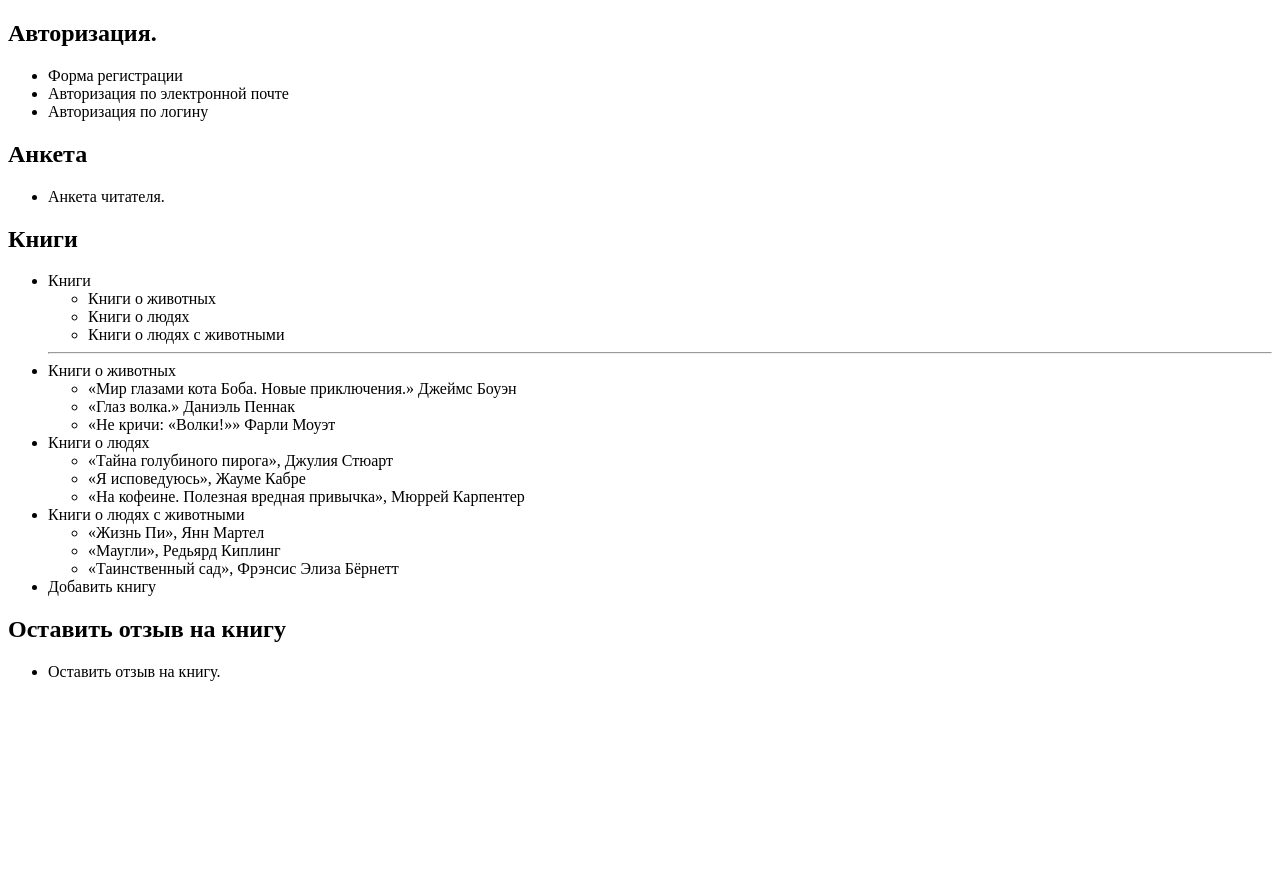
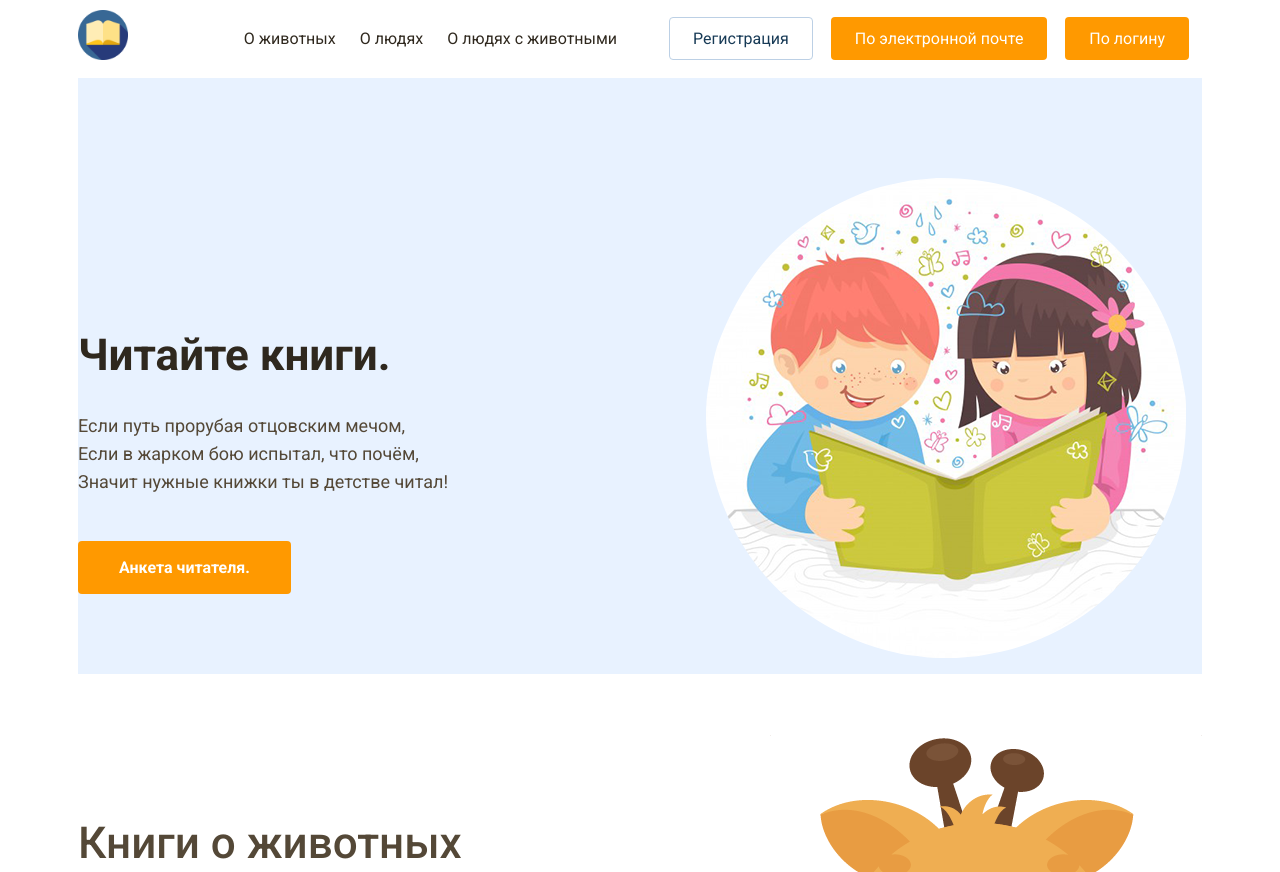
Before and after one commit to VladimirMakarof/itmo-curse, a plain HTML site: page index.html in a window 1280 px wide. Shown: the top 872 px of the page. Before the commit the page ends 800 px from the top, so only its background shows below. Drawn offline with Linux system fonts and the light colour scheme.

Commit message:
25.03.21

```diff
--- a/index.html
+++ b/index.html
@@ -5,66 +5,107 @@
 		<meta name="viewport" content="width=device-width, initial-scale=1.0">
 		<title>Книги</title>
 		<link rel="icon" href="images/favicon.ico" type="image/x-icon">
+		<link rel="preconnect" href="https://fonts.gstatic.com">
+		<link rel="preconnect" href="https://fonts.gstatic.com">
+		<link href="https://fonts.googleapis.com/css2?family=Roboto:wght@400;500;700&display=swap" rel="stylesheet">
+		<link rel="stylesheet" href="style/reset.css">
 		<link rel="stylesheet" href="style/style.css">
 	</head>
 	<body>
-		<div>
-			<h2>Авторизация.</h2>
-
-			<ul>
-				<li><a href="forms/reg.html">Форма регистрации</a></li>
-				<li><a href="forms/by_mail.html">Авторизация по электронной почте</a></li>
-				<li><a href="forms/login.html">Авторизация по логину</a></li>
+		<header class="header">
+			<div class="container">
+				<div class="header__inner">
+					<a class="logo" href="#">
+						<img class="logo__img" src="images/logo.png" alt="logo-images">
+					</a>
+					<nav class="menu">
+						<ul class="menu__list">
+							<li class="menu__list-item">
+								<a class="menu__list-link" href="pages/animal_books.html">O животных</a>
+							</li>
+							<li class="menu__list-item">
+								<a class="menu__list-link" href="pages/people_books.html">O людях</a>
+							</li>
+							<li class="menu__list-item">
+								<a class="menu__list-link" href="pages/animal_people.html">O людях с животными</a>
+							</li>
+						</ul>
+					</nav>
+					<div class="user-nav">
+						<a class="user-nav__link" href="forms/reg.html">Регистрация</a>
+						<a class="user-nav__link" href="forms/by_mail.html">По электронной почте</a>
+						<a class="user-nav__link" href="forms/login.html">По логину</a>
+					</div>
+				</header>
+				<section class="top">
+					<div class="container">
+						<div class="top__inner">
+							<h1 class="top__title title">Читайте книги.</h1>
+							<p class="top__text"> Если путь прорубая отцовским мечом,<br>Если в жарком бою испытал, что почём,<br>Значит нужные книжки ты в детстве читал!
+							</p>
+							<form  action="forms/anketa.html">
+								<button class="top__btn">Анкета читателя.</button>
+							</form>
+						</div>
+					</div>
+				</section>
+				<section class="main">
+					<div class="container">
+						<div class="main__inner">
+							<div class="main__inner-animals">
+								<a class="main__inner-title" href="#">Книги о животных</a>
+								<ul class="">
+									<li class="">
+										<a class="menu__list-link" href="pages/Bowen.html"><span class="menu__list-name"><<Мир глазами кота Боба. Новые приключения.>></span> Джеймс Боуэн</a>
+									</li>
+									<li class="">
+										<a class="menu__list-link" href="pages/Pennac.html"><span class="menu__list-name"><<Глаз волка.>> </span>Даниэль Пеннак</a>
+									</li>
+									<li class="">
+										<a class="menu__list-link" href="pages/Mowat.html"><span class="menu__list-name"><<Не кричи: Волки!>> </span>Фарли Моуэт</a>
+									</li>
 								</ul>
 							</div>
-		<div>
-			<h2>Анкета</h2>
-			<ul>
-				<li><a href="forms/anketa.html">Анкета читателя.</a></li>
+							<div class="main__inner-people">
+								<a class="main__inner-title" href="#">Книги о людях.</a>
+								<ul class="">
+									<li class="">
+										<a class="menu__list-link" href="pages/Stuart.html"><span class="menu__list-name"><<Тайна голубиного пирога>></span> Джулия Стюарт</a>
+									</li>
+									<li class="">
+										<a class="menu__list-link" href="pages/Cabre.html"><span class="menu__list-name"><<Я исповедуюсь>>;</span>Жауме Кабре</a>
+									</li>
+									<li class="">
+										<a class="menu__list-link" href="pages/Carpenter.html"><span class="menu__list-name"><<На кофеине. Полезная вредная привычка>>,</span>Мюррей Карпентер</a>
+									</li>
 								</ul>
 							</div>
-		<div>
-			<h2>Книги</h2>
-			<ul>
-				<li class=""> <a href="index.html">Книги</a>
+							<div class="main__inner-people-animals">
+								<a class="main__inner-title" href="#">Книги о людях с животными.</a>
 								<ul class="">
-					<li class=""><a href="pages/animal_books.html">Книги о животных</a></li>
-					<li class=""><a href="pages/people_books.html">Книги о людях</a></li>
-					<li class=""><a href="pages/animal_people.html">Книги о людях с животными</a></li>
-				</ul>
+									<li class="">
+										<a class="menu__list-link" href="pages/Martel.html"><span class="menu__list-name"><<Жизнь Пи>>,</span> Янн Мартел</a>
 									</li>
-			<hr>
-			<li class=""><a href="#">Книги о животных</a>
-			<ul class="">
-				<li class=""><a href="pages/Bowen.html">&#171;Мир глазами кота Боба. Новые приключения.&#187; Джеймс Боуэн</a></li>
-				<li class=""><a href="pages/Pennac.html">&#171;Глаз волка.&#187; Даниэль Пеннак</a></li>
-				<li class=""><a href="pages/Mowat.html">&#171;Не кричи: &#171;Волки!&#187;&#187; Фарли Моуэт</a></li>
-			</ul>
+									<li class="">
+										<a class="menu__list-link" href="pages/Kipling.html"><span class="menu__list-name"><<Маугли>>,</span>Редьярд Киплинг</a>
 									</li>
-
-		<li class=""><a href="#">Книги о людях</a>
-		<ul class="">
-			<li class=""><a href="pages/Stuart.html">&#171;Тайна голубиного пирога&#187;, Джулия Стюарт</a></li>
-			<li class=""><a href="pages/Cabre.html">&#171;Я исповедуюсь&#187;, Жауме Кабре</a></li>
-			<li class=""><a href="pages/Carpenter.html">&#171;На кофеине. Полезная вредная привычка&#187;, Мюррей Карпентер</a></li>
-		</ul>
+									<li class="">
+										<a class="menu__list-link" href="pages/Burnett.html"><span class="menu__list-name"><<Таинственный сад>>,</span>Фрэнсис Элиза Бёрнетт</a>
 									</li>
-
-	<li class=""><a href="#">Книги о людях с животными</a>
-	<ul class="">
-		<li class=""><a href="pages/Martel.html">&#171;Жизнь Пи&#187;, Янн Мартел</a></li>
-		<li class=""><a href="pages/Kipling.html">&#171;Маугли&#187;, Редьярд Киплинг</a></li>
-		<li class=""><a href="pages/Burnett.html">&#171;Таинственный сад&#187;, Фрэнсис Элиза Бёрнетт</a></li>
-	</ul>
-	<li class=""><a href="pages/add_book.html">Добавить книгу</a></li>
 								</ul>
 							</div>
-<section class="book_review">
-<div>
-<h2>Оставить отзыв на книгу</h2>
-<ul>
-	<li><a href="forms/review.html">Оставить отзыв на книгу.</a></li>
-</ul>
+						</div>
+					</section>
+					<section class="footer">
+						<div class="container">
+							<div class="footer__inner">
+								<form class="footer__inner-add" action="pages/add_book.html">
+								<button class="top__btn">Добавить книгу.</button>
+								</form>
+								<form class="footer__inner-add" action="forms/review.html">
+								<button class="top__btn">Оставить отзыв на книгу.</button>
+								</form>
+							</div>
 						</div>
 					</section>
 			</body>
--- /dev/null
+++ b/style/anketa.css
@@ -0,0 +1,4 @@
+body{
+	background-color: #BCD0E5;
+
+}
--- /dev/null
+++ b/style/reset.css
@@ -0,0 +1,94 @@
+html, body, div, span, object, iframe,
+h1, h2, h3, h4, h5, h6, p, blockquote, pre,
+abbr, address, cite, code,
+del, dfn, em, img, ins, kbd, q, samp,
+small, strong, sub, sup, var,
+b, i,
+dl, dt, dd, ol, ul, li,
+fieldset, form, label, legend,
+table, caption, tbody, tfoot, thead, tr, th, td,
+article, aside, canvas, details, figcaption, figure,
+footer, header, hgroup, menu, nav, section, summary,
+time, mark, audio, video {
+    margin:0;
+    padding:0;
+    border:0;
+    outline:0;
+    font-size:100%;
+    vertical-align:baseline;
+    background:transparent;
+}
+
+body {
+    line-height:1;
+}
+
+article,aside,details,figcaption,figure,
+footer,header,hgroup,menu,nav,section {
+    display:block;
+}
+
+nav ul {
+    list-style:none;
+}
+
+blockquote, q {
+    quotes:none;
+}
+
+blockquote:before, blockquote:after,
+q:before, q:after {
+    content:'';
+    content:none;
+}
+
+a {
+    margin:0;
+    padding:0;
+    font-size:100%;
+    vertical-align:baseline;
+    background:transparent;
+}
+
+/* change colours to suit your needs */
+ins {
+    background-color:#ff9;
+    color:#000;
+    text-decoration:none;
+}
+
+/* change colours to suit your needs */
+mark {
+    background-color:#ff9;
+    color:#000;
+    font-style:italic;
+    font-weight:bold;
+}
+
+del {
+    text-decoration: line-through;
+}
+
+abbr[title], dfn[title] {
+    border-bottom:1px dotted;
+    cursor:help;
+}
+
+table {
+    border-collapse:collapse;
+    border-spacing:0;
+}
+
+/* change border colour to suit your needs */
+hr {
+    display:block;
+    height:1px;
+    border:0;
+    border-top:1px solid #cccccc;
+    margin:1em 0;
+    padding:0;
+}
+
+input, select {
+    vertical-align:middle;
+}
--- a/style/style.css
+++ b/style/style.css
@@ -1,7 +1,144 @@
-a{
+body{
+	font-family: 'Roboto', sans-serif;
+	font-weight: 500;
+	color: #544837;
+	font-size: 16px;
+	line-height: 26px;
+}
+button{
+	font-family: 'Roboto', sans-serif;
+	font-weight: 700;
+	font-size: 16px;
+	line-height: 24px;
+	cursor: pointer;
+}
+li {
+    list-style-type: none;
+   }
+.title{
+	color: #2F281E;
+}
+.container{
+	max-width: 1124px;
+	margin: 0 auto;
+	padding: 0 10px;
+}
+.header__inner{
+	display: flex;
+	justify-content: space-between;
+	align-items: center;
+	height: 78px;
+}
+.menu{
+	margin-left: auto;
+}
+.menu__list{
+	display: flex;
+}
+.menu__list-name{
+font-weight: 500;
+}
+.menu__list-item + .menu__list-item{
+	margin-left: 24px;
+}
+.logo__img{
+	width: 50px;
+	height: 50px;
+}
+.menu__list-link{
+	cursor: pointer;
 	text-decoration: none;
-	color: #000;
+	font-weight: 400;
+	color: #2F281E;
+	font-style: 14px;
+	line-height: 28px;
 }
-a:hover{
-	color: #808080;
+.user-nav{
+	margin-left: 52px;
+	margin-right: 13px;
 }
+.user-nav__link{
+	cursor: pointer;
+	text-decoration: none;
+	color: #173A56;
+	font-style: 16px;
+	line-height: 24px;
+	font-weight: 400;
+	padding: 11px 23px;
+	border: 1px solid #BCD0E5;
+	border-radius: 4px;
+}
+.user-nav__link + .user-nav__link{
+	margin-left: 14px;
+	border-color: transparent;
+	background-color: #FF9900;
+	color: #fff;
+}
+.top__inner{
+	padding: 250px 0 80px;
+	background-image: url(../images/top-bg.png);
+	background-repeat: no-repeat;
+	background-position: bottom right;
+	height: 100%;
+	background-color: #e8f2ff;
+}
+.top__title{
+	font-weight: bold;
+	line-height: 54px;
+	font-size: 44px;
+	margin-bottom: 30px;
+	max-width: 518px;
+}
+.top__text{
+	font-weight: 400;
+	font-size: 18px;
+	line-height: 28px;
+	margin-bottom: 45px;
+	max-width: 460px;
+}
+.top__btn{
+	 display: inline-block;
+	 text-decoration: none;
+	 color: #fff;
+	 background-color: #ff9900;
+	 border-radius: 4px;
+	 padding: 15px 41px 14px;
+	 margin-right: 30px;
+	 border: none;
+}
+.main__inner-animals{
+	padding: 70px 0;
+	background-image: url(../images/animal.png);
+	background-repeat: no-repeat;
+	background-position: center right;
+	line-height: 4.5;
+}
+.main__inner-people{
+	padding: 70px 0;
+	background-image: url(../images/people.png);
+	background-repeat: no-repeat;
+	background-position: center left;
+	line-height: 4.5;
+	text-align: right;
+}
+.main__inner-people-animals{
+	padding: 70px 0;
+	background-image: url(../images/animal-people.png);
+	background-repeat: no-repeat;
+	background-position: center right;
+	line-height: 4.5;
+}
+.footer__inner{
+	display: flex;
+	text-align: right;
+	background-color: #e8f2ff;
+	justify-content: flex-end;
+}
+.footer__inner-add{
+	padding: 30px 10px 30px 10px;
+}
+.main__inner-title{
+	text-decoration: none;
+	color: #544837;
+	font-size: 44px;
+}
```
Also changed, not shown: forms/anketa.html (+3 -0 lines), forms/by_mail.html (+1 -0 lines), forms/login.html (+1 -0 lines), forms/reg.html (+9 -2 lines), forms/review.html (+1 -0 lines), images/animal-people.png (added), images/animal.png (added), images/book.png (added), images/logo.png (added), images/people.png (added), images/top-bg.png (added). Lines whose indentation alone changed are shown as unchanged.
